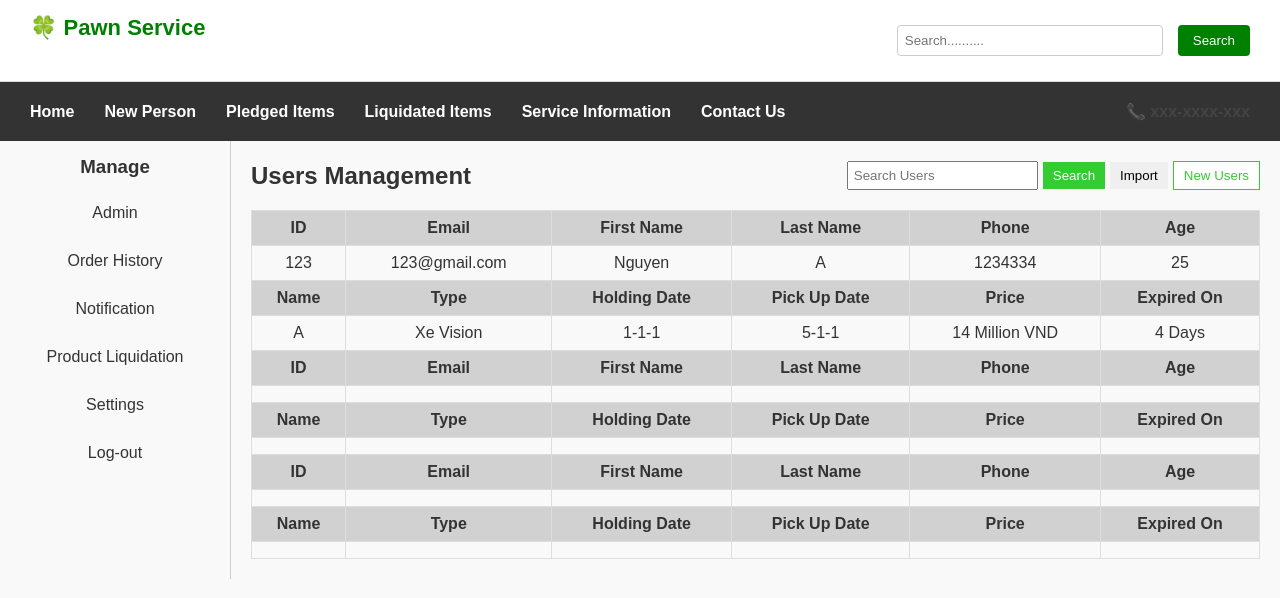
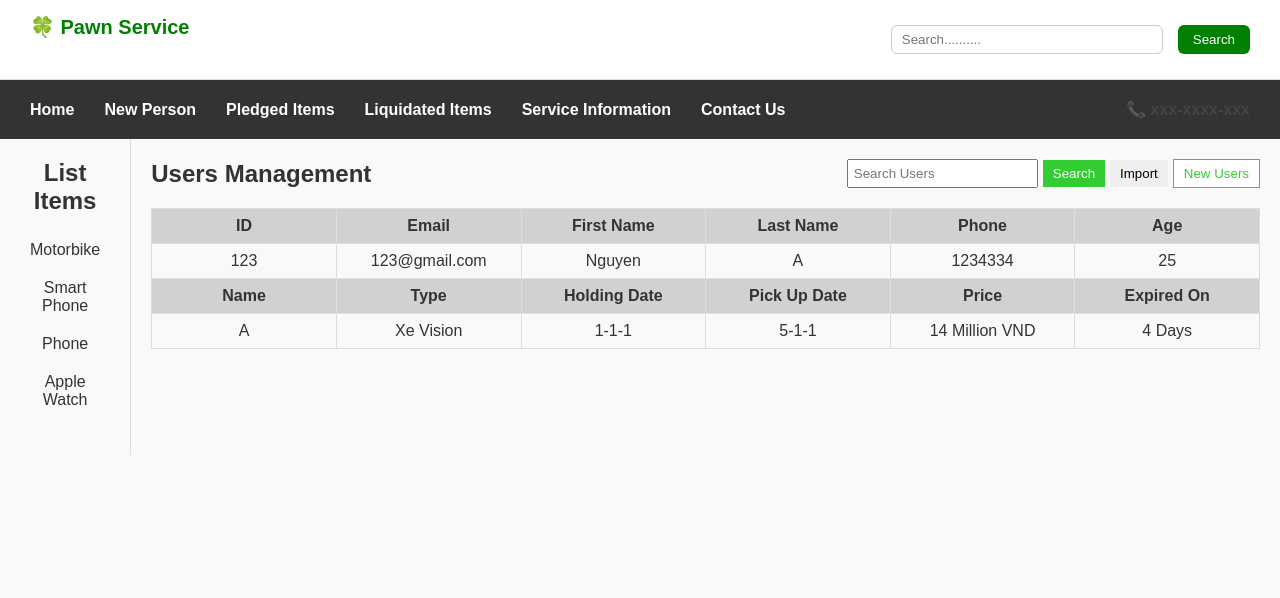
Before and after one commit to maituananh/front-app, a React (Vite) app: page /import in a window 1280 px wide. Shown: the top 598 px of the page. Built offline with nearby package versions, Linux system fonts and the light colour scheme.

Commit message:
importUser

```diff
--- a/src/css/import.css
+++ b/src/css/Import.module.css
@@ -1,22 +1,3 @@
-body {
-    margin: 0;
-    font-family: Arial, sans-serif;
-}
-
-header {
-    display: flex;
-    justify-content: space-between;
-    align-items: center;
-    padding: 15px 30px;
-    background: #fff;
-    border-bottom: 1px solid #ddd;
-}
-
-.logo {
-    font-size: 22px;
-    font-weight: bold;
-    color: green;
-}
 
 .search-bar input {
     padding: 7px;
@@ -115,6 +96,7 @@ table {
     width: 100%;
     border-collapse: collapse;
     margin-top: 20px;
+    table-layout: fixed;
 }
 
 table th,
@@ -122,6 +104,7 @@ table td {
     border: 1px solid #ddd;
     padding: 8px;
     text-align: center;
+    word-wrap: break-word;
 }
 
 table th {
--- a/src/pages/Import.jsx
+++ b/src/pages/Import.jsx
@@ -1,54 +1,23 @@
-import React from "react";
-import "../css/import.css";
+
+import styles from "../css/Import.module.css";
+import cx from "classnames";
 
 export default function User() {
   return (
     <div>
-      <header>
-        <div className="logo">🍀 Pawn Service</div>
-        <div className="search-bar">
-          <input type="text" placeholder="Search.........." />
-          <button>Search</button>
-        </div>
-      </header>
-
-      <nav>
-        <div className="menu">
-          <a href="#">Home</a>
-          <a href="#">New Person</a>
-          <a href="#">Pledged Items</a>
-          <a href="#">Liquidated Items</a>
-          <a href="#">Service Information</a>
-          <a href="#">Contact Us</a>
-        </div>
-        <div className="phone">📞 xxx-xxxx-xxx</div>
-      </nav>
-
-      <main className="container">
-        <aside className="sidebar">
-          <h3>Manage</h3>
-          <ul>
-            <li><a href="#">Admin</a></li>
-            <li><a href="#">Order History</a></li>
-            <li><a href="#">Notification</a></li>
-            <li><a href="#">Product Liquidation</a></li>
-            <li><a href="#">Settings</a></li>
-            <li><a href="#">Log-out</a></li>
-          </ul>
-        </aside>
-
-        <section className="content">
-          <div className="content-header">
+      <main className={cx(styles.container)}>
+        <section className={cx(styles.content)}>
+          <div className={cx(styles["content-header"])}>
             <h2>Users Management</h2>
-            <div className="actions">
+            <div className={cx(styles.actions)}>
               <input type="text" placeholder="Search Users" />
-              <button className="btn green">Search</button>
-              <button className="btn">Import</button>
-              <button className="btn outline">New Users</button>
+              <button className={cx(styles.btn, styles.green)}>Search</button>
+              <button className={cx(styles.btn)}>Import</button>
+              <button className={cx(styles.btn, styles.outline)}>New Users</button>
             </div>
           </div>
 
-          <table>
+          <table className={cx(styles.table)}>
             <thead>
               <tr>
                 <th>ID</th>
@@ -85,60 +54,6 @@ export default function User() {
                 <td>4 Days</td>
               </tr>
             </tbody>
-
-            <thead>
-              <tr>
-                <th>ID</th>
-                <th>Email</th>
-                <th>First Name</th>
-                <th>Last Name</th>
-                <th>Phone</th>
-                <th>Age</th>
-              </tr>
-            </thead>
-            <tbody>
-              <tr>
-                <td></td><td></td><td></td><td></td><td></td><td></td>
-              </tr>
-              <tr>
-                <th>Name</th>
-                <th>Type</th>
-                <th>Holding Date</th>
-                <th>Pick Up Date</th>
-                <th>Price</th>
-                <th>Expired On</th>
-              </tr>
-              <tr>
-                <td></td><td></td><td></td><td></td><td></td><td></td>
-              </tr>
-            </tbody>
-
-            <thead>
-              <tr>
-                <th>ID</th>
-                <th>Email</th>
-                <th>First Name</th>
-                <th>Last Name</th>
-                <th>Phone</th>
-                <th>Age</th>
-              </tr>
-            </thead>
-            <tbody>
-              <tr>
-                <td></td><td></td><td></td><td></td><td></td><td></td>
-              </tr>
-              <tr>
-                <th>Name</th>
-                <th>Type</th>
-                <th>Holding Date</th>
-                <th>Pick Up Date</th>
-                <th>Price</th>
-                <th>Expired On</th>
-              </tr>
-              <tr>
-                <td></td><td></td><td></td><td></td><td></td><td></td>
-              </tr>
-            </tbody>
           </table>
         </section>
       </main>
--- a/src/route/routes.js
+++ b/src/route/routes.js
@@ -28,6 +28,6 @@ export const routes = [
     {
         path: "/import",
         element: Import,
-        layout: null
+        layout: Layout
     }
 ];
```
